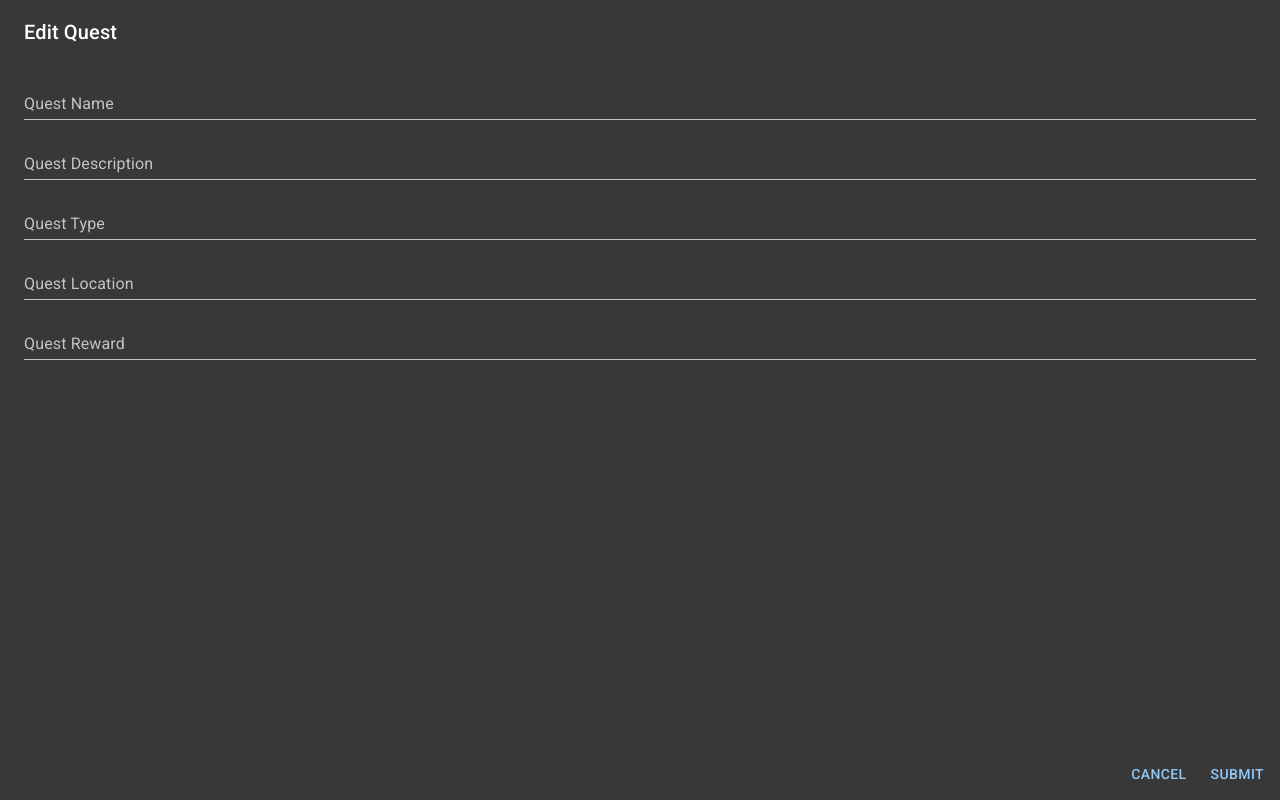
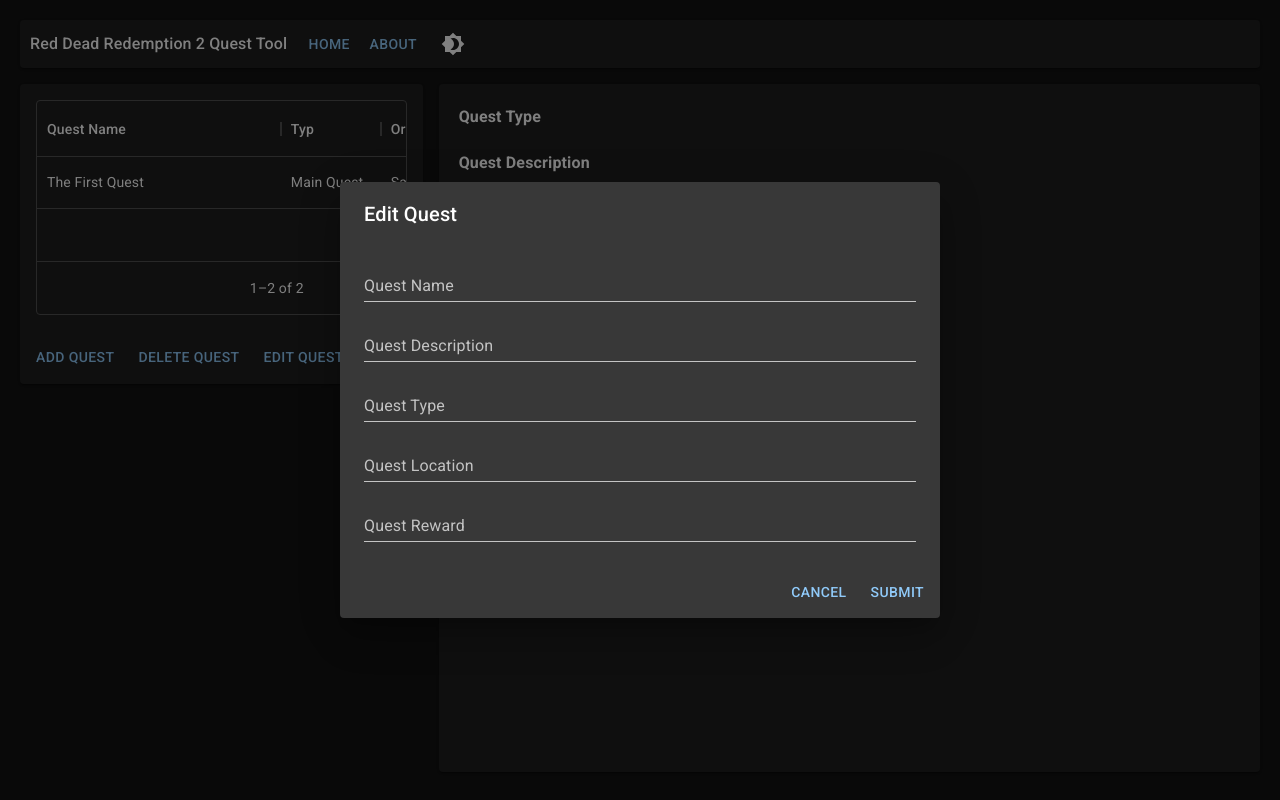
Before and after one commit to Nikurasuu/rdr2quest, a React (Create React App) app: page / in a window 1280 px wide. Both pictures are taken after a click on the button "ADD QUEST". Built offline with nearby package versions, Linux system fonts and the light colour scheme.

Commit message:
removed fullscreen dialog

```diff
--- a/src/components/QuestContainer.js
+++ b/src/components/QuestContainer.js
@@ -166,7 +166,7 @@ function QuestContainer() {
                     <Button onClick={deleteQuest}> Delete </Button>
                 </DialogActions>
             </Dialog>
-            <Dialog open={openEditDialog} onClose={deleteEmptyQuest} fullScreen>
+            <Dialog open={openEditDialog} onClose={deleteEmptyQuest}>
                 <DialogTitle>Edit Quest</DialogTitle>
                 <DialogContent>
                     <TextField
```
